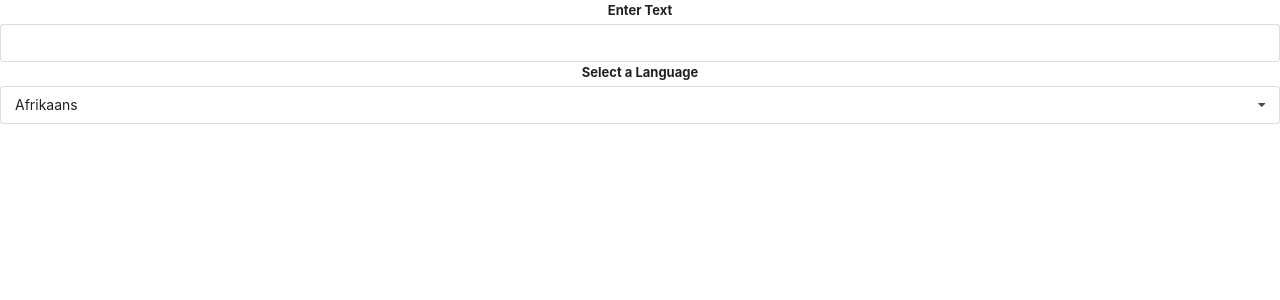
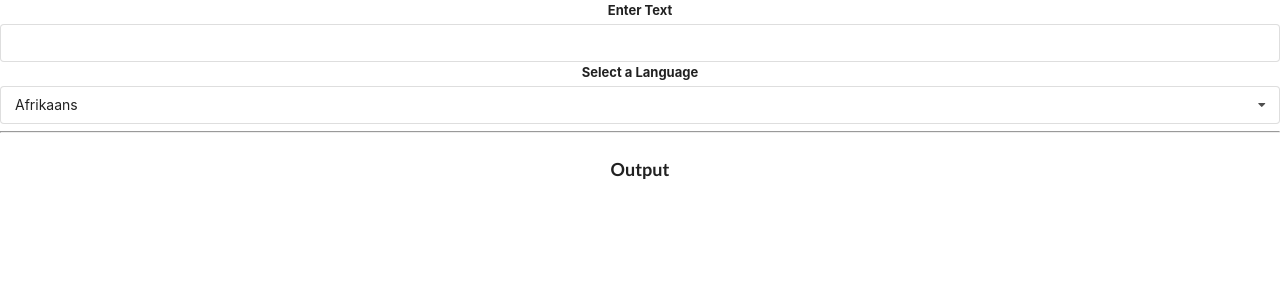
Before and after one commit to spencerlazzar/widget, a React (Create React App) app: page / in a window 1280 px wide. Shown: the top 300 px of the page. Built offline with nearby package versions, Linux system fonts and the light colour scheme; the HTML template or start-up script is replaced by a standard one.

Commit message:
Built Convert Component

```diff
--- /dev/null
+++ b/src/components/Convert.js
@@ -0,0 +1,16 @@
+import React, { useState, useEffect } from 'react'
+
+const Convert = ({ language, text }) => {
+
+  useEffect(( language, text ) => {
+    console.log('New language or text')
+  }, [language, text])
+
+  return (
+    <div>
+
+    </div>
+  )
+}
+
+export default Convert
--- a/src/components/Translate.js
+++ b/src/components/Translate.js
@@ -1,4 +1,7 @@
+// AIzaSyCHUCmpR7cT_yDFHC98CZJy2LTms-IwDlM
+
 import React, { useState } from 'react'
+import Convert from './Convert'
 import Dropdown from './Dropdown'
 
 const options = [
@@ -14,6 +17,10 @@
     label: 'Hindi',
     value: 'hi'
   },
+  {
+    label: 'Dutch',
+    value: 'nl'
+  }
 ]
 
 const Translate = () => {
@@ -38,6 +45,9 @@
       onSelectedChange={setLanguage}
       options={options}
       />
+      <hr />
+      <h3 className="ui header">Output</h3>
+      <Convert language={language} text={text} />
     </div>
   )
 }
```
